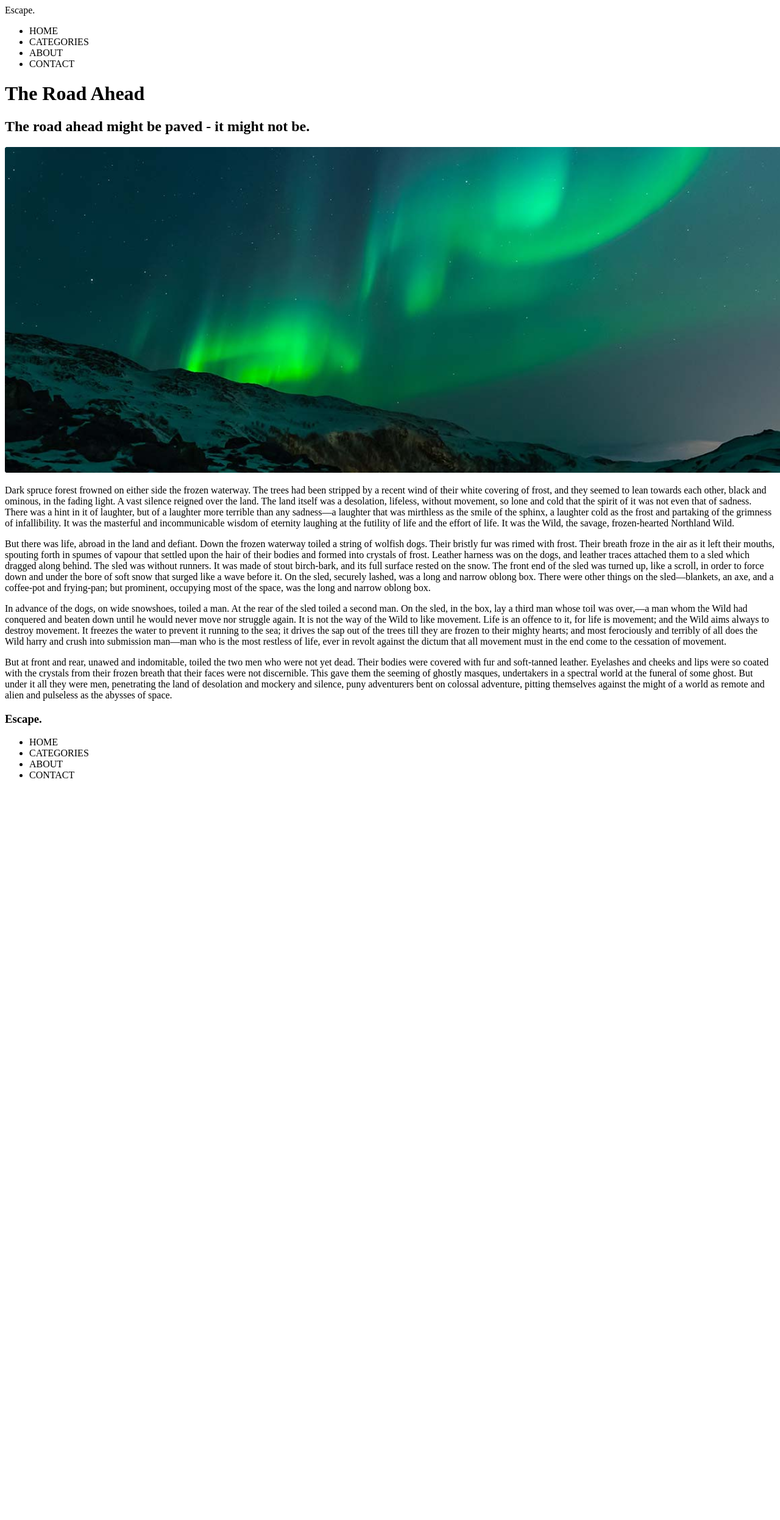
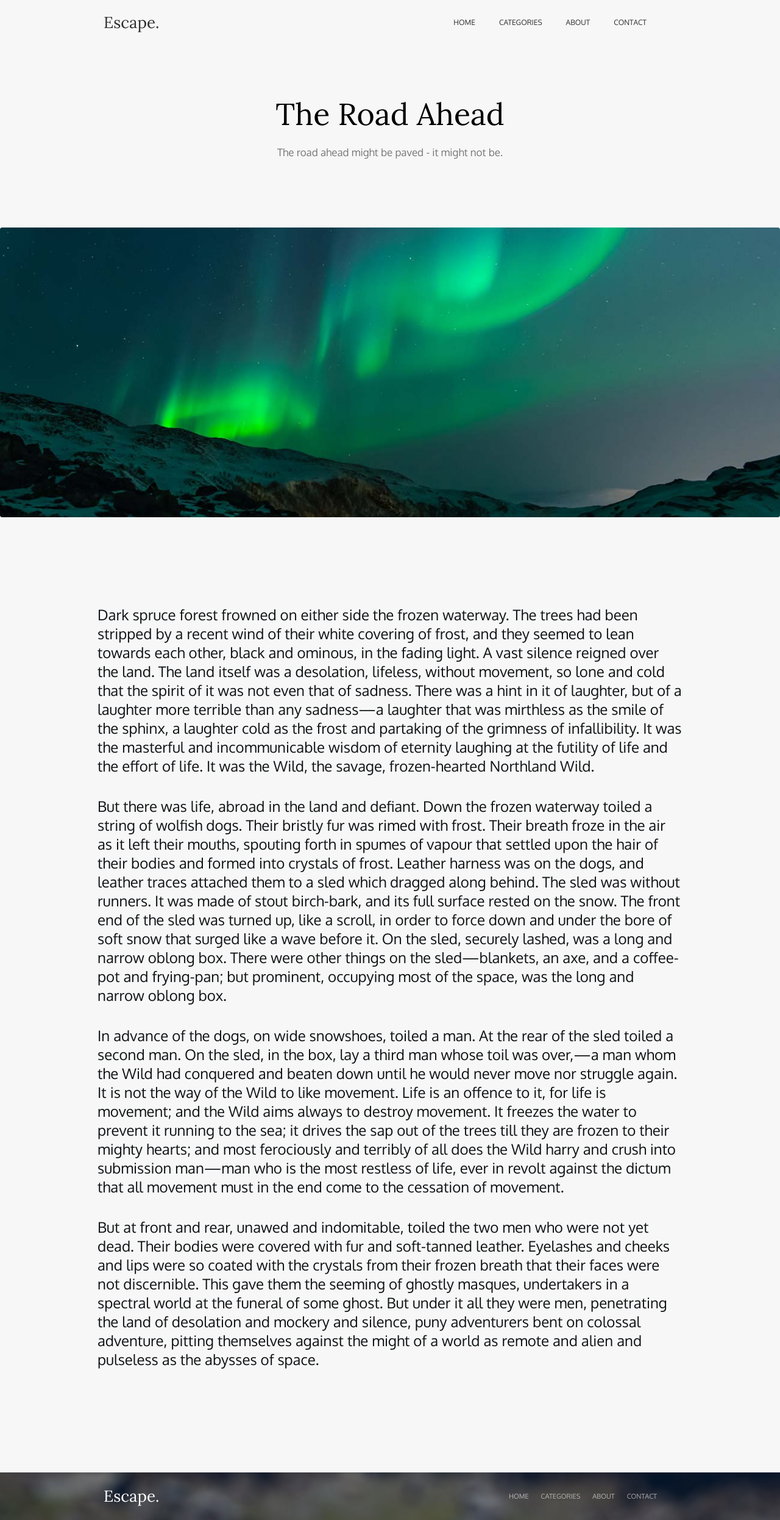
Before and after one commit to pkluzhev/lw1, a PHP site: page /the-road-ahead.html in a window 1280 px wide; the page is wider, and only the part inside the window is pictured. Shown: that part at 61% size. Before the commit the page ends 1276 px from the top of that part, so only its background shows below. Run offline with PHP 8.4, Linux system fonts and the light colour scheme.

Commit message:
для первой сдачи

```diff
--- a/lw1_2/styles/style.css
+++ b/lw1_2/styles/style.css
@@ -1,7 +1,146 @@
-.img1 {
+body {
+    background-color: #f7f7f7;
+    margin: 0px;
+}
+
+header {
+    display: flex;
+    max-width: 940px;
+    margin: 0px auto;
+    justify-content: space-between;
+    background-size: cover;
+    box-sizing: border-box;
+    flex-wrap: wrap;
+}
+
+nav {
+    display: flex;
+    flex-wrap: wrap;
+    padding: 0px;
+}
+
+.header-title-link {
+    font-family: Lora;
+    font-size: 26px;
+    text-decoration: none;
+    color: #2e2e2e;
+    margin: auto 0px auto 0px;
+    box-sizing: border-box;
+}
+
+.header-menu {
+    margin: 29px;
+    font-family: Oxygen;
+    font-size: 12px;
+    font-weight: normal;
+    display: flex;
+    list-style: none;
+    flex-wrap: wrap;
+}
+
+.header-link {
+    text-decoration: none;
+    color: #2e2e2e;
+    margin: 10px 18px 10px 18px;
+    padding: 6px 2px 5px 1px;
+}
+
+
+
+.title-block {
+    display: flex;
+    flex-flow: column;
+    align-items: center;
+    margin: 0px auto;
+}
+
+h1 {
+    font-family: Lora;
+    font-size: 50px;
+    font-weight: normal;
+    margin: 82px auto 20px auto;
+}
+
+h2 {
+    font-family: Oxygen;
+    font-size: 17px;
+    font-weight: normal;
+    color: #2e2e2e;
+    opacity: 63%;
+    margin: 0px auto 113px auto;
+}
+
+.main-img {
     box-sizing: border-box;
     padding: 0;
-    margin: 93px auto 0px auto;
+    margin: 0px auto 0px auto;
+    border-radius: 3px;
     width: 100%;
-    max-width: 100%;
 }
+
+.text-container {
+    box-sizing: border-box;
+    max-width: 960px;
+    padding: 140px 0px 135px 0px;
+    margin: 0px auto 0px auto;
+    flex-flow: column;
+}
+
+.text {
+    margin: 0px;
+    padding: 0px 0px 35px 0px;
+    font-family: Oxygen;
+    font-size: 24px;
+    font-weight: normal;
+    color: #101315;
+}
+
+.footer {
+    margin: 0px;
+    display: flex;
+    justify-content: center;
+    background-image: url(../images/footer.png);
+    background-color: #4D565D;
+    background-blend-mode: overlay;
+    background-position: center;
+    background-size: cover;
+    flex-wrap: wrap;
+}
+
+.footer-container {
+    width: 960px;
+    display: flex;
+    flex-wrap: wrap;
+    padding: 0px;
+    margin: 0px;
+    justify-content: space-between;
+    align-items: center;
+    box-sizing: border-box;
+}
+
+.footer-title-link {
+    font-family: Lora;
+    font-size: 26px;
+    font-weight: 300;
+    text-decoration: none;
+    color: #ffffff;
+    margin: auto 10px;
+
+}
+
+.footer-menu {
+    font: 11px Oxygen, sans-serif;
+    margin: 0;
+    padding: 32px;
+    display: flex;
+    list-style: none;
+    flex-wrap: wrap;
+}
+
+.footer-link {
+    text-decoration: none;
+    color: #ffffff;
+    opacity: 60%;
+    box-sizing: border-box;
+    padding: 20px 10px;
+}
--- a/lw1_2/the-road-ahead.html
+++ b/lw1_2/the-road-ahead.html
@@ -1,29 +1,33 @@
 <!DOCTYPE html>
 <html lang="en">
 <head>
+    <meta charset="UTF-8">
+    <meta name="viewport" content="width=device-width, initial-scale=1,0">
     <title>The Road Ahead</title>
-    <link href=“styles/style.css” rel=“stylesheet”>
+    <link rel="stylesheet" href="styles/style.css">
+    <link rel="preconnect" href="https://fonts.googleapis.com">
+    <link rel="preconnect" href="https://fonts.gstatic.com" crossorigin="">
+    <link href="https://fonts.googleapis.com/css2?family=Lora&amp;family=Oxygen&amp;display=swap" rel="stylesheet">
 </head>
 <body>
     <header>
-        <div class="header-block">
-            <a class="header-title-link">Escape.</a>
+        <a class="header-title-link" href="#">Escape.</a>
         <nav>
-                <ul>
-                    <li><a class="header-link">HOME</a></li>
-                    <li><a class="header-link">CATEGORIES</a></li>
-                    <li><a class="header-link">ABOUT</a></li>
-                    <li><a class="header-link">CONTACT</a></li>
+            <ul class="header-menu">
+                <li><a class="header-link" href="#">HOME</a></li>
+                <li><a class="header-link" href="#">CATEGORIES</a></li>
+                <li><a class="header-link" href="#">ABOUT</a></li>
+                <li><a class="header-link" href="#">CONTACT</a></li>
             </ul>
         </nav>
+    </header>
+    <main>
+        <div class="title-block">
+            <h1 class="title_h1">The Road Ahead</h1>
+            <h2 class="title_h2">The road ahead might be paved - it might not be.</h2>
         </div>
-    </header>
-    <div class="title-block">
-        <h1 class="title-h1">The Road Ahead</h1>
-        <h2 class="title-h2">The road ahead might be paved - it might not be.</h2>
-    </div>
-    <img class="img1" src=lights.png alt=”Lights”>
-    <div class="main-text">
+        <img class="main-img" src=images/lights.png alt=”Lights”>
+        <div class="text-container">
             <p class="text">
                 Dark spruce forest frowned on either side the frozen waterway. The trees had been stripped by a recent wind of their
                 white covering of frost, and they seemed to lean towards each other, black and ominous, in the fading light. A vast
@@ -61,15 +65,16 @@
                 pulseless as the abysses of space.
             </p>
         </div>
-    <footer>
-        <div class="footer-block">
-            <h3 class="footer-title">Escape.</h3>
+    </main>
+    <footer class="footer">
+        <div class="footer-container">
+            <a class="footer-title-link" href="#">Escape.</a>
             <nav>
-                <ul>
-                    <li><a class="footer-link">HOME</a></li>
-                    <li><a class="footer-link">CATEGORIES</a></li>
-                    <li><a class="footer-link">ABOUT</a></li>
-                    <li><a class="footer-link">CONTACT</a></li>
+                <ul class="footer-menu">
+                    <li><a class="footer-link" href="#">HOME</a></li>
+                    <li><a class="footer-link" href="#">CATEGORIES</a></li>
+                    <li><a class="footer-link" href="#">ABOUT</a></li>
+                    <li><a class="footer-link" href="#">CONTACT</a></li>
                 </ul>
             </nav>
         </div>
```
Also changed, not shown: lw1_2/images/Escape..svg (added), lw1_2/images/footer.png (added), lw1_2/images/lights.png (renamed from lw1_2/lights.png). Lines whose indentation alone changed are shown as unchanged.
